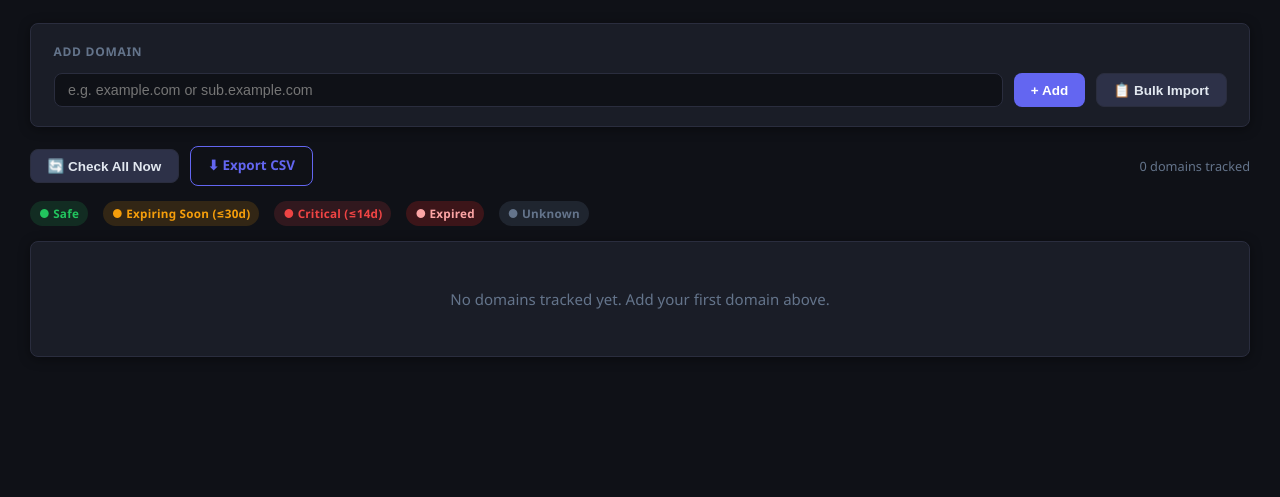
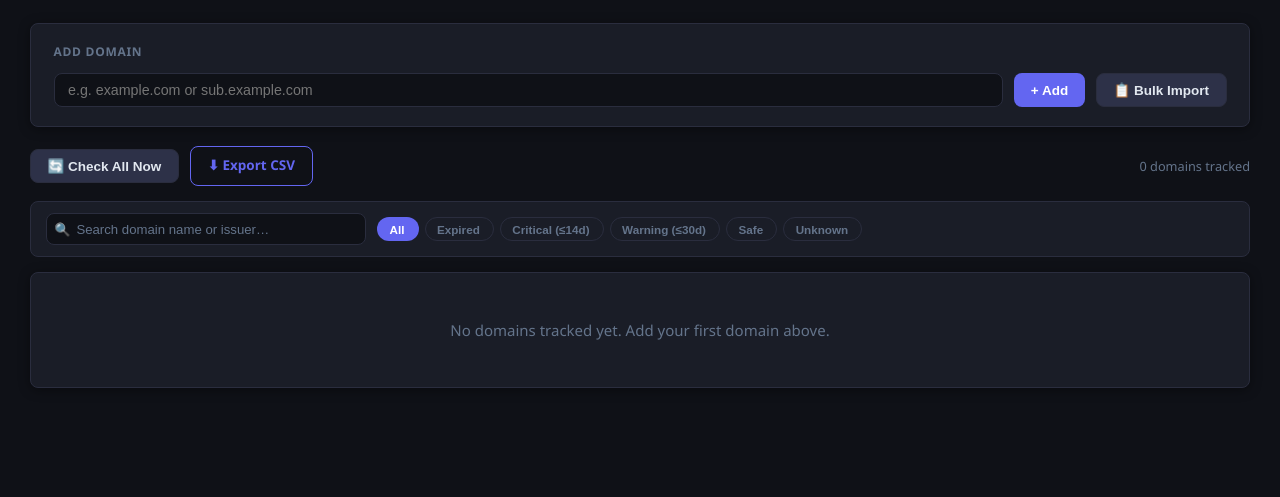
Before and after one commit to ChandanKumarATC/SSL-Tracker-kiro, a FastAPI app: page / in a window 1280 px wide. Shown: the part 66-563 px from the top of the page. Run offline with FastAPI, Linux system fonts and the light colour scheme.

Commit message:
Add live search and status filter to dashboard

```diff
--- a/domain-ssl-tracker/app/static/style.css
+++ b/domain-ssl-tracker/app/static/style.css
@@ -489,3 +489,100 @@ kbd {
     .form-group-sm { max-width: 100%; }
     .header-nav { margin-left: 0; }
 }
+
+/* ── Search & Filter Bar ─────────────────────────────────────────────────── */
+.search-filter-bar {
+    display: flex;
+    align-items: center;
+    gap: 0.75rem;
+    flex-wrap: wrap;
+    margin-bottom: 1rem;
+    padding: 0.75rem 1rem;
+    background: var(--color-surface);
+    border: 1px solid var(--color-border);
+    border-radius: var(--radius);
+}
+
+/* Search input wrapper */
+.search-wrap {
+    display: flex;
+    align-items: center;
+    background: var(--color-bg);
+    border: 1px solid var(--color-border);
+    border-radius: var(--radius);
+    padding: 0 0.5rem;
+    gap: 0.4rem;
+    flex: 1;
+    min-width: 200px;
+    max-width: 320px;
+    transition: border-color 0.2s;
+}
+.search-wrap:focus-within { border-color: var(--color-primary); }
+.search-icon { font-size: 0.85rem; color: var(--color-muted); flex-shrink: 0; }
+.search-wrap input {
+    flex: 1;
+    background: transparent;
+    border: none;
+    outline: none;
+    color: var(--color-text);
+    font-size: 0.88rem;
+    padding: 0.5rem 0;
+}
+.search-wrap input::placeholder { color: var(--color-muted); }
+.search-clear {
+    background: none;
+    border: none;
+    color: var(--color-muted);
+    cursor: pointer;
+    font-size: 0.8rem;
+    padding: 0.2rem 0.3rem;
+    border-radius: 4px;
+    display: inline-flex;
+    align-items: center;
+    flex-shrink: 0;
+}
+.search-clear:hover { color: var(--color-text); background: var(--color-border); }
+
+/* Filter buttons */
+.filter-btns {
+    display: flex;
+    gap: 0.4rem;
+    flex-wrap: wrap;
+}
+.filter-btn {
+    padding: 0.3rem 0.75rem;
+    border-radius: 999px;
+    font-size: 0.78rem;
+    font-weight: 700;
+    cursor: pointer;
+    border: 1px solid var(--color-border);
+    background: transparent;
+    color: var(--color-muted);
+    transition: all 0.15s;
+    white-space: nowrap;
+}
+.filter-btn:hover { color: var(--color-text); border-color: var(--color-text); }
+.filter-btn.active { color: #fff; border-color: transparent; }
+
+/* Active state colours per status */
+.filter-btn[data-filter="all"].active       { background: var(--color-primary); }
+.filter-btn[data-filter="expired"].active   { background: #7f1d1d; color: #fca5a5; }
+.filter-btn[data-filter="critical"].active  { background: rgba(239,68,68,0.25); color: var(--color-critical); border-color: var(--color-critical); }
+.filter-btn[data-filter="warning"].active   { background: rgba(245,158,11,0.2); color: var(--color-warning); border-color: var(--color-warning); }
+.filter-btn[data-filter="safe"].active      { background: rgba(34,197,94,0.15); color: var(--color-safe); border-color: var(--color-safe); }
+.filter-btn[data-filter="unknown"].active   { background: rgba(71,85,105,0.3); color: var(--color-muted); border-color: var(--color-muted); }
+
+.filter-count { font-weight: 400; opacity: 0.8; margin-left: 2px; }
+
+/* Result count label */
+.filter-result {
+    font-size: 0.8rem;
+    color: var(--color-muted);
+    margin-left: auto;
+    white-space: nowrap;
+}
+
+@media (max-width: 640px) {
+    .search-wrap { max-width: 100%; }
+    .filter-result { margin-left: 0; }
+}
--- a/domain-ssl-tracker/app/templates/dashboard.html
+++ b/domain-ssl-tracker/app/templates/dashboard.html
@@ -44,28 +44,36 @@
             <button type="submit" class="btn btn-secondary">🔄 Check All Now</button>
         </form>
         <a href="/export-csv" class="btn btn-outline">⬇ Export CSV</a>
-        <span class="domain-count">{{ domains|length }} domain{{ 's' if domains|length != 1 else '' }} tracked</span>
+        <span class="domain-count" id="total-count">{{ domains|length }} domain{{ 's' if domains|length != 1 else '' }} tracked</span>
     </section>
 
-    <!-- ── Legend ─────────────────────────────────────────────── -->
-    <section class="legend">
-        <span class="badge safe">● Safe</span>
-        <span class="badge warning">● Expiring Soon (&le;30d)</span>
-        <span class="badge critical">● Critical (&le;14d)</span>
-        <span class="badge expired">● Expired</span>
-        <span class="badge unknown">● Unknown</span>
+    <!-- ── Search & Filter Bar ────────────────────────────────── -->
+    <section class="search-filter-bar">
+        <div class="search-wrap">
+            <span class="search-icon">🔍</span>
+            <input
+                type="text"
+                id="search-input"
+                placeholder="Search domain name or issuer…"
+                autocomplete="off"
+            />
+            <button type="button" id="search-clear" class="search-clear" title="Clear" style="display:none;">✕</button>
+        </div>
+        <div class="filter-btns">
+            <button class="filter-btn active" data-filter="all">All <span class="filter-count" id="fc-all"></span></button>
+            <button class="filter-btn filter-expired"  data-filter="expired">Expired <span class="filter-count" id="fc-expired"></span></button>
+            <button class="filter-btn filter-critical" data-filter="critical">Critical (&le;14d) <span class="filter-count" id="fc-critical"></span></button>
+            <button class="filter-btn filter-warning"  data-filter="warning">Warning (&le;30d) <span class="filter-count" id="fc-warning"></span></button>
+            <button class="filter-btn filter-safe"     data-filter="safe">Safe <span class="filter-count" id="fc-safe"></span></button>
+            <button class="filter-btn filter-unknown"  data-filter="unknown">Unknown <span class="filter-count" id="fc-unknown"></span></button>
+        </div>
+        <span class="filter-result" id="filter-result"></span>
     </section>
 
     <!-- ── Domain Table ───────────────────────────────────────── -->
     {% if domains %}
     <section class="card table-card">
         <div class="table-wrapper">
-            <!--
-                data-sort-col  : currently sorted column index (2 = SSL Days)
-                data-sort-dir  : "asc" or "desc"
-                Each <th data-col="N"> is clickable to sort by that column.
-                Each <tr> carries data-ssl and data-domain (numeric days, 99999 if unknown).
-            -->
             <table id="domain-table" data-sort-col="3" data-sort-dir="asc">
                 <thead>
                     <tr>
@@ -84,18 +92,15 @@
                 </thead>
                 <tbody>
                 {% for d in domains %}
-                <!--
-                    data-ssl    : SSL days remaining (99999 if unknown, negative if expired)
-                    data-domain : Domain days remaining (99999 if unknown, negative if expired)
-                -->
                 <tr class="row-{{ d.ssl_status if d.ssl_status != 'safe' else d.domain_status }}"
                     data-ssl="{{ d.ssl_days if d.ssl_days is not none else 99999 }}"
-                    data-domain="{{ d.domain_days if d.domain_days is not none else 99999 }}">
+                    data-domain="{{ d.domain_days if d.domain_days is not none else 99999 }}"
+                    data-status="{{ d.ssl_status if d.ssl_status != 'safe' else d.domain_status }}"
+                    data-name="{{ d.domain_name }}"
+                    data-issuer="{{ d.ssl_issuer or '' }}">
 
-                    <!-- 1. Row number (updated by JS after sort) -->
                     <td class="row-num">{{ loop.index }}</td>
 
-                    <!-- 2. Domain Name -->
                     <td class="domain-name">
                         <a href="https://{{ d.domain_name }}" target="_blank" rel="noopener">{{ d.domain_name }}</a>
                         {% if d.ssl_error %}
@@ -103,104 +108,58 @@
                         {% endif %}
                     </td>
 
-                    <!-- 3. SSL Expiry Date -->
                     <td data-val="{{ d.ssl_expiry_date.strftime('%Y-%m-%d') if d.ssl_expiry_date else '9999-99-99' }}">
-                        {% if d.ssl_expiry_date %}
-                            {{ d.ssl_expiry_date.strftime('%Y-%m-%d') }}
-                        {% else %}
-                            <span class="na">—</span>
-                        {% endif %}
+                        {% if d.ssl_expiry_date %}{{ d.ssl_expiry_date.strftime('%Y-%m-%d') }}
+                        {% else %}<span class="na">—</span>{% endif %}
                     </td>
 
-                    <!-- 4. SSL Days Remaining -->
                     <td data-val="{{ d.ssl_days if d.ssl_days is not none else 99999 }}">
                         {% if d.ssl_days is not none %}
-                            <span class="badge {{ d.ssl_status }}">
-                                {% if d.ssl_days < 0 %}Expired{% else %}{{ d.ssl_days }}d{% endif %}
-                            </span>
-                        {% else %}
-                            <span class="badge unknown">—</span>
-                        {% endif %}
+                            <span class="badge {{ d.ssl_status }}">{% if d.ssl_days < 0 %}Expired{% else %}{{ d.ssl_days }}d{% endif %}</span>
+                        {% else %}<span class="badge unknown">—</span>{% endif %}
                     </td>
 
-                    <!-- 5. Domain Expiry Date -->
                     <td data-val="{{ d.domain_expiry_date.strftime('%Y-%m-%d') if d.domain_expiry_date else '9999-99-99' }}">
-                        {% if d.domain_expiry_date %}
-                            {{ d.domain_expiry_date.strftime('%Y-%m-%d') }}
-                        {% else %}
-                            <span class="na">—</span>
-                        {% endif %}
+                        {% if d.domain_expiry_date %}{{ d.domain_expiry_date.strftime('%Y-%m-%d') }}
+                        {% else %}<span class="na">—</span>{% endif %}
                     </td>
 
-                    <!-- 6. Domain Days Remaining -->
                     <td data-val="{{ d.domain_days if d.domain_days is not none else 99999 }}">
                         {% if d.domain_days is not none %}
-                            <span class="badge {{ d.domain_status }}">
-                                {% if d.domain_days < 0 %}Expired{% else %}{{ d.domain_days }}d{% endif %}
-                            </span>
-                        {% else %}
-                            <span class="badge unknown">—</span>
-                        {% endif %}
+                            <span class="badge {{ d.domain_status }}">{% if d.domain_days < 0 %}Expired{% else %}{{ d.domain_days }}d{% endif %}</span>
+                        {% else %}<span class="badge unknown">—</span>{% endif %}
                     </td>
 
-                    <!-- 7. Overall Status -->
                     <td data-val="{{ d.ssl_days if d.ssl_days is not none else 99999 }}">
                         {% set worst = d.ssl_status if d.ssl_status != 'safe' else d.domain_status %}
-                        {% if worst == 'expired' %}
-                            <span class="badge expired">Expired</span>
-                        {% elif worst == 'critical' %}
-                            <span class="badge critical">Critical</span>
-                        {% elif worst == 'warning' %}
-                            <span class="badge warning">Warning</span>
-                        {% elif worst == 'safe' %}
-                            <span class="badge safe">Safe</span>
-                        {% else %}
-                            <span class="badge unknown">Unknown</span>
-                        {% endif %}
+                        {% if worst == 'expired' %}<span class="badge expired">Expired</span>
+                        {% elif worst == 'critical' %}<span class="badge critical">Critical</span>
+                        {% elif worst == 'warning' %}<span class="badge warning">Warning</span>
+                        {% elif worst == 'safe' %}<span class="badge safe">Safe</span>
+                        {% else %}<span class="badge unknown">Unknown</span>{% endif %}
                     </td>
 
-                    <!-- 8. SSL Type -->
                     <td>
-                        {% if d.ssl_type %}
-                            <span class="badge-type {{ d.ssl_type }}">{{ d.ssl_type }}</span>
-                        {% else %}
-                            <span class="na">—</span>
-                        {% endif %}
+                        {% if d.ssl_type %}<span class="badge-type {{ d.ssl_type }}">{{ d.ssl_type }}</span>
+                        {% else %}<span class="na">—</span>{% endif %}
                     </td>
 
-                    <!-- 9. SSL Issuer -->
                     <td class="issuer-cell">
-                        {% if d.ssl_issuer %}
-                            <span class="issuer-text" title="{{ d.ssl_issuer }}">{{ d.ssl_issuer }}</span>
-                        {% else %}
-                            <span class="na">—</span>
-                        {% endif %}
+                        {% if d.ssl_issuer %}<span class="issuer-text" title="{{ d.ssl_issuer }}">{{ d.ssl_issuer }}</span>
+                        {% else %}<span class="na">—</span>{% endif %}
                     </td>
 
-                    <!-- 10. Last Checked -->
                     <td class="last-checked" data-val="{{ d.last_checked.strftime('%Y-%m-%d %H:%M') if d.last_checked else '0000-00-00 00:00' }}">
-                        {% if d.last_checked %}
-                            {{ d.last_checked.strftime('%Y-%m-%d %H:%M') }}
-                        {% else %}
-                            <span class="na">Never</span>
-                        {% endif %}
+                        {% if d.last_checked %}{{ d.last_checked.strftime('%Y-%m-%d %H:%M') }}
+                        {% else %}<span class="na">Never</span>{% endif %}
                     </td>
 
-                    <!-- 11. Actions -->
                     <td class="actions">
-                        <button
-                            type="button"
-                            class="btn btn-sm btn-secondary"
-                            title="Edit domain"
-                            data-id="{{ d.id }}"
-                            data-name="{{ d.domain_name }}"
-                            onclick="openEdit(this)"
-                        >✏</button>
-
+                        <button type="button" class="btn btn-sm btn-secondary" title="Edit"
+                            data-id="{{ d.id }}" data-name="{{ d.domain_name }}" onclick="openEdit(this)">✏</button>
                         <form method="post" action="/check-domain/{{ d.id }}" style="display:inline;">
                             <button type="submit" class="btn btn-sm btn-secondary" title="Check now">🔄</button>
                         </form>
-
                         <form method="post" action="/delete-domain/{{ d.id }}" style="display:inline;"
                               onsubmit="return confirm('Delete {{ d.domain_name }}?')">
                             <button type="submit" class="btn btn-sm btn-danger" title="Delete">🗑</button>
@@ -225,21 +184,15 @@
     <div class="modal-box modal-lg">
         <h3>📋 Bulk Import Domains</h3>
         <form method="post" action="/bulk-import" enctype="multipart/form-data">
-
             <div class="form-group">
                 <label>Upload File <span class="hint-inline">(plain text or CSV — one domain per line)</span></label>
                 <input type="file" name="file" accept=".txt,.csv" class="file-input" />
             </div>
-
             <div class="form-group" style="margin-top: 1rem;">
                 <label>Or paste domains <span class="hint-inline">(one per line)</span></label>
-                <textarea
-                    name="domains_text"
-                    rows="8"
-                    placeholder="example.com&#10;sub.example.com&#10;api.example.org&#10;# lines starting with # are ignored"
-                ></textarea>
+                <textarea name="domains_text" rows="8"
+                    placeholder="example.com&#10;sub.example.com&#10;api.example.org&#10;# lines starting with # are ignored"></textarea>
             </div>
-
             <div class="modal-actions" style="margin-top: 1rem;">
                 <button type="submit" class="btn btn-primary">⬆ Import</button>
                 <button type="button" class="btn btn-secondary" onclick="closeBulkImport()">Cancel</button>
@@ -269,15 +222,9 @@
 
 <script>
 /* ── Bulk import modal ───────────────────────────────────────── */
-function openBulkImport() {
-    document.getElementById('bulk-modal').style.display = 'flex';
-}
-function closeBulkImport() {
-    document.getElementById('bulk-modal').style.display = 'none';
-}
-function closeBulkOnOverlay(e) {
-    if (e.target === document.getElementById('bulk-modal')) closeBulkImport();
-}
+function openBulkImport() { document.getElementById('bulk-modal').style.display = 'flex'; }
+function closeBulkImport() { document.getElementById('bulk-modal').style.display = 'none'; }
+function closeBulkOnOverlay(e) { if (e.target === document.getElementById('bulk-modal')) closeBulkImport(); }
 
 /* ── Edit modal ──────────────────────────────────────────────── */
 function openEdit(btn) {
@@ -286,89 +233,141 @@ function openEdit(btn) {
     document.getElementById('edit-modal').style.display = 'flex';
     document.getElementById('edit-input').focus();
 }
-function closeEdit() {
-    document.getElementById('edit-modal').style.display = 'none';
-}
-function closeEditOnOverlay(e) {
-    if (e.target === document.getElementById('edit-modal')) closeEdit();
-}
+function closeEdit() { document.getElementById('edit-modal').style.display = 'none'; }
+function closeEditOnOverlay(e) { if (e.target === document.getElementById('edit-modal')) closeEdit(); }
 document.addEventListener('keydown', function(e) {
-    if (e.key === 'Escape') {
-        closeEdit();
-        closeBulkImport();
-    }
+    if (e.key === 'Escape') { closeEdit(); closeBulkImport(); }
 });
 
-/* ── Table sort ──────────────────────────────────────────────── */
+/* ── Search + Filter + Sort ──────────────────────────────────── */
 (function () {
     var table = document.getElementById('domain-table');
     if (!table) return;
 
-    var tbody = table.querySelector('tbody');
+    var tbody   = table.querySelector('tbody');
     var headers = table.querySelectorAll('th[data-col]');
+    var allRows = Array.from(tbody.querySelectorAll('tr'));
 
-    // Current sort state (default: col 3 = SSL Days, ascending)
-    var sortCol = parseInt(table.getAttribute('data-sort-col'), 10);
-    var sortDir = table.getAttribute('data-sort-dir'); // "asc" | "desc"
+    var sortCol      = parseInt(table.getAttribute('data-sort-col'), 10);
+    var sortDir      = table.getAttribute('data-sort-dir');
+    var activeFilter = 'all';
+    var searchTerm   = '';
 
-    // Attach click handlers to sortable headers
+    /* ── Sort header clicks ── */
     headers.forEach(function (th) {
         if (!th.classList.contains('sortable')) return;
         th.style.cursor = 'pointer';
         th.addEventListener('click', function () {
             var col = parseInt(th.getAttribute('data-col'), 10);
-            if (col === sortCol) {
-                sortDir = sortDir === 'asc' ? 'desc' : 'asc';
-            } else {
-                sortCol = col;
-                sortDir = 'asc';
-            }
-            applySort();
+            sortDir = (col === sortCol) ? (sortDir === 'asc' ? 'desc' : 'asc') : 'asc';
+            sortCol = col;
+            render();
         });
     });
 
+    /* ── Filter button clicks ── */
+    document.querySelectorAll('.filter-btn').forEach(function (btn) {
+        btn.addEventListener('click', function () {
+            activeFilter = btn.getAttribute('data-filter');
+            document.querySelectorAll('.filter-btn').forEach(function (b) { b.classList.remove('active'); });
+            btn.classList.add('active');
+            render();
+        });
+    });
+
+    /* ── Search input ── */
+    var searchInput = document.getElementById('search-input');
+    var searchClear = document.getElementById('search-clear');
+    if (searchInput) {
+        searchInput.addEventListener('input', function () {
+            searchTerm = searchInput.value.trim().toLowerCase();
+            searchClear.style.display = searchTerm ? 'inline-flex' : 'none';
+            render();
+        });
+    }
+    if (searchClear) {
+        searchClear.addEventListener('click', function () {
+            searchInput.value = '';
+            searchTerm = '';
+            searchClear.style.display = 'none';
+            searchInput.focus();
+            render();
+        });
+    }
+
+    /* ── Cell value helper ── */
     function getCellValue(row, colIndex) {
         var cells = row.querySelectorAll('td');
-        var cell = cells[colIndex]; // 0-indexed: col 1 = cells[1], etc.
+        var cell  = cells[colIndex];
         if (!cell) return '';
-        // Prefer data-val for numeric/date columns
         var val = cell.getAttribute('data-val');
-        if (val !== null) return val;
-        return cell.textContent.trim();
+        return val !== null ? val : cell.textContent.trim();
     }
 
-    function applySort() {
-        var rows = Array.from(tbody.querySelectorAll('tr'));
-        var colIdx = sortCol; // th data-col matches td index (col 1 = td[1])
+    /* ── Update filter count badges ── */
+    function updateCounts() {
+        var counts = { all: allRows.length, expired: 0, critical: 0, warning: 0, safe: 0, unknown: 0 };
+        allRows.forEach(function (row) {
+            var s = row.getAttribute('data-status') || 'unknown';
+            if (counts[s] !== undefined) counts[s]++;
+        });
+        Object.keys(counts).forEach(function (k) {
+            var el = document.getElementById('fc-' + k);
+            if (el) el.textContent = counts[k] ? '(' + counts[k] + ')' : '';
+        });
+    }
 
-        rows.sort(function (a, b) {
-            var av = getCellValue(a, colIdx);
-            var bv = getCellValue(b, colIdx);
+    /* ── Main render: filter → sort → display ── */
+    function render() {
+        /* 1. Filter rows */
+        var filtered = allRows.filter(function (row) {
+            var status = row.getAttribute('data-status') || 'unknown';
+            var name   = (row.getAttribute('data-name')   || '').toLowerCase();
+            var issuer = (row.getAttribute('data-issuer') || '').toLowerCase();
+            var passFilter = (activeFilter === 'all') || (status === activeFilter);
+            var passSearch = !searchTerm || name.indexOf(searchTerm) !== -1 || issuer.indexOf(searchTerm) !== -1;
+            return passFilter && passSearch;
+        });
 
-            // Numeric sort for day columns (3, 4, 5, 6)
+        /* 2. Sort */
+        filtered.sort(function (a, b) {
+            var av = getCellValue(a, sortCol);
+            var bv = getCellValue(b, sortCol);
             var numericCols = [3, 4, 5, 6];
-            if (numericCols.indexOf(colIdx) !== -1) {
-                var an = parseFloat(av);
-                var bn = parseFloat(bv);
-                // Push 99999 (unknown) to the bottom regardless of sort direction
+            if (numericCols.indexOf(sortCol) !== -1) {
+                var an = parseFloat(av), bn = parseFloat(bv);
                 if (an === 99999 && bn !== 99999) return 1;
                 if (bn === 99999 && an !== 99999) return -1;
                 return sortDir === 'asc' ? an - bn : bn - an;
             }
-
-            // String / date sort for everything else
             if (av < bv) return sortDir === 'asc' ? -1 : 1;
-            if (av > bv) return sortDir === 'asc' ? 1 : -1;
+            if (av > bv) return sortDir === 'asc' ?  1 : -1;
             return 0;
         });
 
-        // Re-append rows in new order and update row numbers
-        rows.forEach(function (row, i) {
+        /* 3. Hide all, show filtered in sorted order */
+        allRows.forEach(function (row) { row.style.display = 'none'; });
+        filtered.forEach(function (row, i) {
+            row.style.display = '';
             row.querySelector('.row-num').textContent = i + 1;
             tbody.appendChild(row);
         });
 
-        // Update header indicators
+        /* 4. No-results row */
+        var noRow = document.getElementById('no-results-row');
+        if (filtered.length === 0) {
+            if (!noRow) {
+                noRow = document.createElement('tr');
+                noRow.id = 'no-results-row';
+                noRow.innerHTML = '<td colspan="11" style="text-align:center;padding:2rem;color:var(--color-muted);">No domains match your search or filter.</td>';
+                tbody.appendChild(noRow);
+            }
+            noRow.style.display = '';
+        } else if (noRow) {
+            noRow.style.display = 'none';
+        }
+
+        /* 5. Sort header indicators */
         headers.forEach(function (th) {
             th.classList.remove('th-active');
             var icon = th.querySelector('.sort-icon');
@@ -378,10 +377,18 @@ document.addEventListener('keydown', function(e) {
                 if (icon) icon.textContent = sortDir === 'asc' ? ' ▲' : ' ▼';
             }
         });
+
+        /* 6. Result count label */
+        var resultEl = document.getElementById('filter-result');
+        if (resultEl) {
+            resultEl.textContent = (filtered.length < allRows.length)
+                ? 'Showing ' + filtered.length + ' of ' + allRows.length
+                : '';
+        }
     }
 
-    // Run once on load to apply the default sort indicator
-    applySort();
+    updateCounts();
+    render();
 }());
 </script>
 
```
